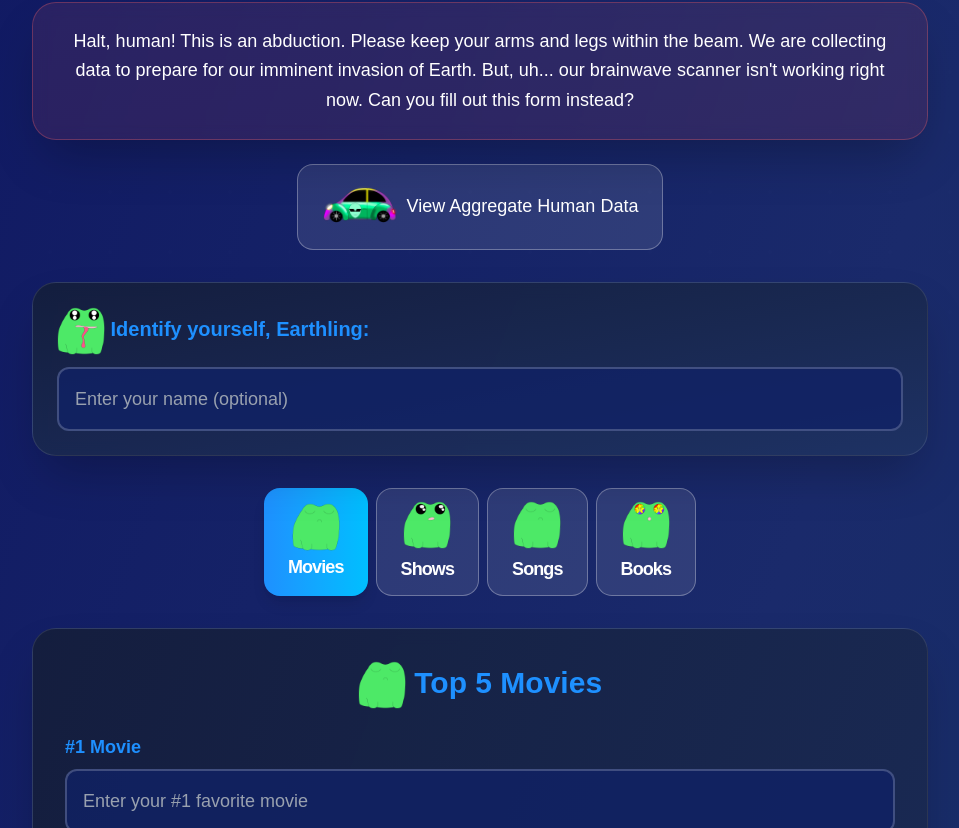
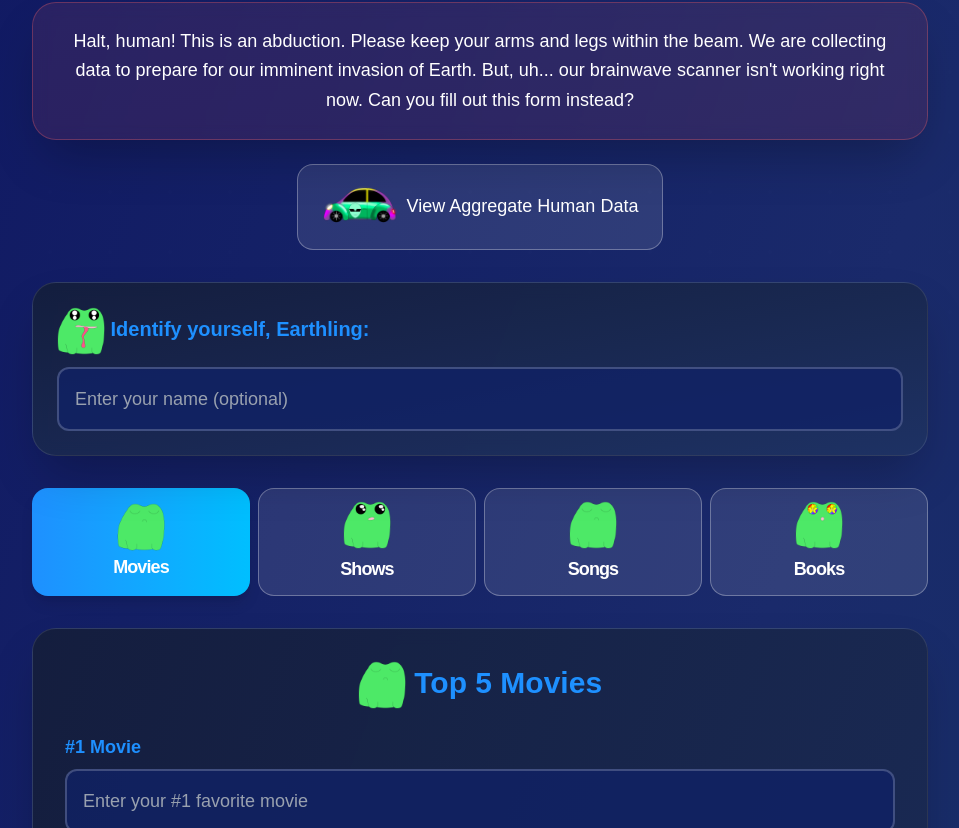
Before and after one commit to edwinn400/friendsite, a Next.js app: page / in a window 1280 px wide. Shown: the part 378-1206 px from the top of the page, without its empty margins (160-1119 px from the left). Built offline with nearby package versions, Linux system fonts and the light colour scheme.

Commit message:
Match main page tabs to submissions page style and layout

```diff
--- a/src/app/page.tsx
+++ b/src/app/page.tsx
@@ -563,7 +563,7 @@ export default function Home() {
         </div>
 
         {/* Tabs */}
-        <div className="max-w-2xl mx-auto pb-8">
+        <div className="flex w-full max-w-4xl mb-8">
           <div className="flex w-full justify-center gap-2">
             <button
               onClick={() => setActiveTab('movies')}
```
